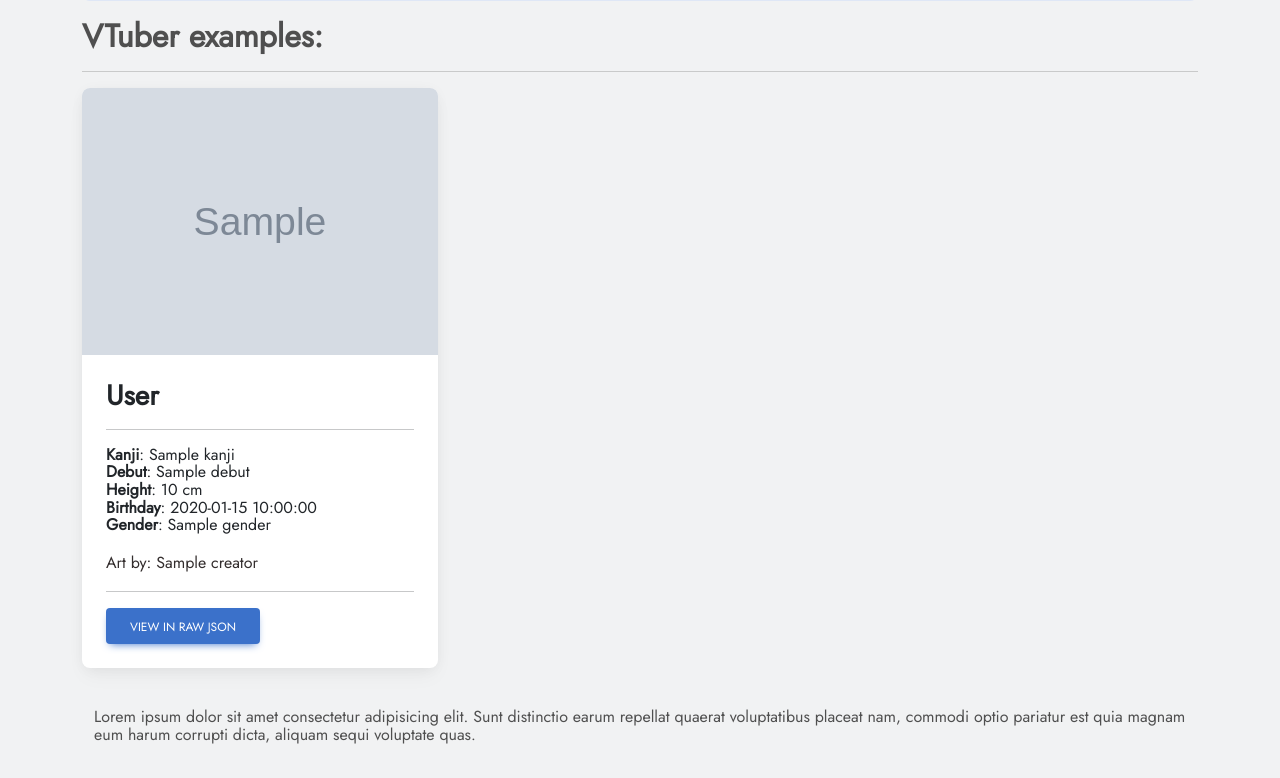
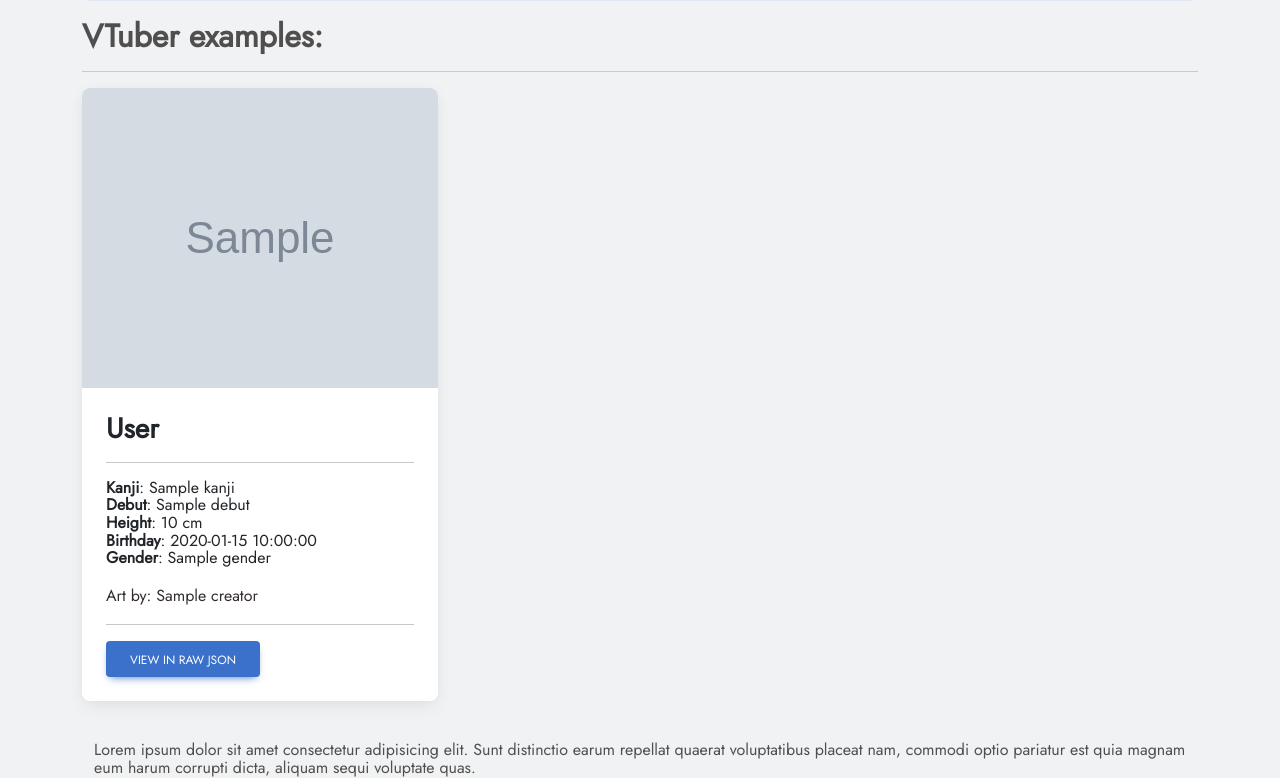
Before and after one commit to JoelLuna02/HoloAPI2, a Python web app: template templates/index.html in a window 1280 px wide. Shown: the part 523-1301 px from the top of the page. Run offline with Jinja, Linux system fonts and the light colour scheme; the template is opened without the code that fills it: most values are stand-ins (such as "Sample title", 1, 10 or a date in 2020); grey boxes marked "Sample" are stand-in pictures; some libraries are stand-ins or nearby versions.

Commit message:
Modified index.html

```diff
--- a/static/styles.css
+++ b/static/styles.css
@@ -21,3 +21,8 @@ body {
 h1 {
     color: #3b4151;
 }
+
+.cutimage {
+    height: 300px;
+    overflow: hidden;
+}
--- a/templates/index.html
+++ b/templates/index.html
@@ -30,7 +30,7 @@
             <div class="col-sm-4">
                 <div class="card mb-3">
                     <div class="bg-image hover-overlay ripple" data-mdb-ripple-color="light">
-                        <img src="{{ vt.avatar.file }}" class="img-fluid" />
+                        <img src="{{ vt.avatar.file }}" class="img-fluid cutimage" />
                     </div>
                     <div class="card-body">
                         <h3 class="fw-bold">{{vt.fullname}}</h3><hr/>
```
